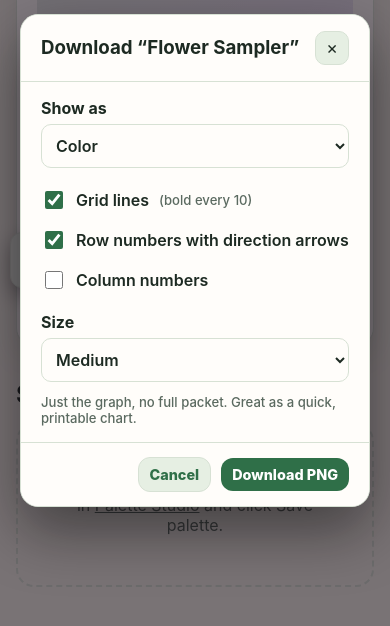
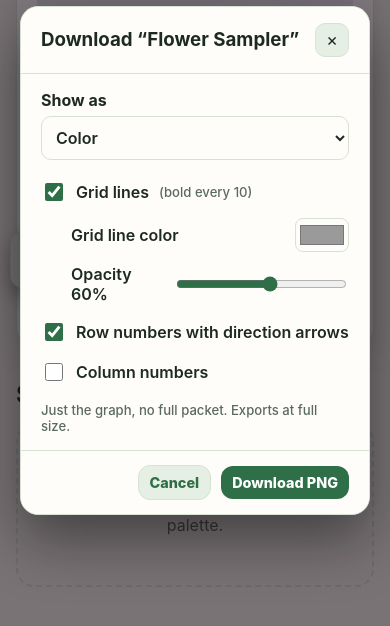
Before and after one commit to JJtheFree/FiberOS, a plain HTML site: page FiberOS V1 Main/my-studio.html in a window 390 px wide. Both pictures are taken after a click on the button "Download". Shown: the part 819-1445 px from the top of the page. Drawn offline with Linux system fonts and the light colour scheme.

Commit message:
Add files via upload

```diff
--- a/FiberOS V1 Main/my-studio.html
+++ b/FiberOS V1 Main/my-studio.html
@@ -86,17 +86,13 @@
           </select>
         </div>
         <label class="dl-check"><input type="checkbox" id="dlGrid" checked> Grid lines <span class="dl-hint">(bold every 10)</span></label>
+        <div class="dl-sub" id="dlGridOpts">
+          <div class="dl-field2"><label for="dlGridColor">Grid line color</label><input type="color" id="dlGridColor" value="#9a9a9a" class="dl-color"></div>
+          <div class="dl-field2"><label for="dlGridOpacity">Opacity <output id="dlGridOpacityVal">60%</output></label><input type="range" id="dlGridOpacity" min="10" max="100" value="60" class="dl-range"></div>
+        </div>
         <label class="dl-check"><input type="checkbox" id="dlRows" checked> Row numbers with direction arrows</label>
         <label class="dl-check"><input type="checkbox" id="dlCols"> Column numbers</label>
-        <div class="dl-field" style="margin-top:12px">
-          <label for="dlSize">Size</label>
-          <select id="dlSize" class="dl-input">
-            <option value="16">Small</option>
-            <option value="26" selected>Medium</option>
-            <option value="40">Large</option>
-          </select>
-        </div>
-        <div class="dl-hint" style="margin-top:10px">Just the graph, no full packet. Great as a quick, printable chart.</div>
+        <div class="dl-hint" style="margin-top:10px">Just the graph, no full packet. Exports at full size.</div>
       </div>
       <div class="ap-foot"><button class="btn secondary small" id="dlCancel">Cancel</button><button class="btn small" id="dlGo">Download PNG</button></div>
     </div>
@@ -108,6 +104,12 @@
     .dl-check{display:flex;align-items:center;gap:10px;padding:8px 0;font-weight:600;cursor:pointer}
     .dl-check input{width:18px;height:18px;accent-color:var(--aub)}
     .dl-hint{color:var(--muted);font-size:.82rem;font-weight:500}
+    .dl-sub{display:flex;flex-direction:column;gap:12px;padding:6px 0 8px 30px}
+    .dl-sub.dl-disabled{opacity:.4;pointer-events:none}
+    .dl-field2{display:flex;align-items:center;justify-content:space-between;gap:12px}
+    .dl-field2 label{font-weight:600}
+    .dl-color{width:54px;height:34px;border:1px solid var(--line);border-radius:8px;background:var(--surface);padding:2px;cursor:pointer}
+    .dl-range{width:190px;accent-color:var(--aub)}
   </style>
   <style>
     .ap-overlay{position:fixed;inset:0;background:rgba(20,12,22,.55);display:none;align-items:center;justify-content:center;z-index:9999;padding:20px}
@@ -228,6 +230,7 @@
 
     // ---- Download a design as a single chart image, with display options ----
     function ink(hex){ var r = hexRgb(hex); var L = .299*r[0] + .587*r[1] + .114*r[2]; return L > 150 ? '#1a1a1a' : '#ffffff'; }
+    function hexToRgba(hex, a){ var r = hexRgb(hex); return 'rgba(' + r[0] + ',' + r[1] + ',' + r[2] + ',' + a + ')'; }
     function chartColorMap(p){
       var SYMS = (window.FiberOSSchema && FiberOSSchema.SYMBOLS) || ['●','▲','■','◆','✚','✦','○','△','□','◇','✕','✱','⬟','⬢','▰','▱'];
       var map = {};
@@ -245,7 +248,8 @@
       var rows = grid.length, cols = grid[0].length;
       var cmap = chartColorMap(p);
       var rowDir = (p.chart && p.chart.rowDirection) || 'odd-rtl';
-      var cell = opts.cell, mode = opts.mode, showGrid = opts.grid, showRows = opts.rows, showCols = opts.cols;
+      var cell = 40, mode = opts.mode, showGrid = opts.grid, showRows = opts.rows, showCols = opts.cols;
+      var gridColor = opts.gridColor || '#9a9a9a', gridAlpha = (opts.gridOpacity != null ? opts.gridOpacity : 0.6);
       var lblFs = Math.max(10, Math.min(15, Math.floor(cell*0.66)));
       var sideM = showRows ? Math.max(42, lblFs*3) : 10;
       var topM = 30 + (showCols ? lblFs+8 : 6);
@@ -269,8 +273,9 @@
         if(mode!=='color' && cell>=12){ var it = cmap[hex]; if(it && it.symbol){ ctx.fillStyle = (mode==='symbol') ? '#1a1a1a' : ink(hex); ctx.fillText(it.symbol, x+cell/2, y+cell/2+1); } }
       }}
       if(showGrid){
-        for(var vx=0; vx<=cols; vx++){ var maj = vx%10===0; ctx.strokeStyle = maj?'rgba(0,0,0,.55)':'rgba(0,0,0,.16)'; ctx.lineWidth = maj?1.4:1; ctx.beginPath(); ctx.moveTo(ox+vx*cell, oy); ctx.lineTo(ox+vx*cell, oy+rows*cell); ctx.stroke(); }
-        for(var hy=0; hy<=rows; hy++){ var majr = hy%10===0; ctx.strokeStyle = majr?'rgba(0,0,0,.55)':'rgba(0,0,0,.16)'; ctx.lineWidth = majr?1.4:1; ctx.beginPath(); ctx.moveTo(ox, oy+hy*cell); ctx.lineTo(ox+cols*cell, oy+hy*cell); ctx.stroke(); }
+        var minorC = hexToRgba(gridColor, gridAlpha), majorC = hexToRgba(gridColor, Math.min(1, gridAlpha + 0.35));
+        for(var vx=0; vx<=cols; vx++){ var maj = vx%10===0; ctx.strokeStyle = maj?majorC:minorC; ctx.lineWidth = maj?1.6:1; ctx.beginPath(); ctx.moveTo(ox+vx*cell, oy); ctx.lineTo(ox+vx*cell, oy+rows*cell); ctx.stroke(); }
+        for(var hy=0; hy<=rows; hy++){ var majr = hy%10===0; ctx.strokeStyle = majr?majorC:minorC; ctx.lineWidth = majr?1.6:1; ctx.beginPath(); ctx.moveTo(ox, oy+hy*cell); ctx.lineTo(ox+cols*cell, oy+hy*cell); ctx.stroke(); }
       }
       if(showRows){
         ctx.fillStyle = '#3a2f2a'; ctx.font = '700 ' + lblFs + 'px -apple-system,Segoe UI,Roboto,Arial,sans-serif'; ctx.textBaseline = 'middle';
@@ -294,14 +299,21 @@
         document.getElementById('dlClose').onclick = closeDesignDownload;
         document.getElementById('dlCancel').onclick = closeDesignDownload;
         document.getElementById('dlOverlay').addEventListener('click', function(e){ if(e.target===this) closeDesignDownload(); });
+        var dlGridEl = document.getElementById('dlGrid');
+        var dlGridOptsEl = document.getElementById('dlGridOpts');
+        var dlOpacityEl = document.getElementById('dlGridOpacity');
+        function syncGridOpts(){ dlGridOptsEl.classList.toggle('dl-disabled', !dlGridEl.checked); }
+        dlGridEl.onchange = syncGridOpts; syncGridOpts();
+        dlOpacityEl.oninput = function(){ document.getElementById('dlGridOpacityVal').textContent = dlOpacityEl.value + '%'; };
         document.getElementById('dlGo').onclick = function(){
           if(!dlProject) return;
           renderChartPNG(dlProject, {
             mode: document.getElementById('dlMode').value,
-            grid: document.getElementById('dlGrid').checked,
+            grid: dlGridEl.checked,
+            gridColor: document.getElementById('dlGridColor').value,
+            gridOpacity: (+dlOpacityEl.value || 60) / 100,
             rows: document.getElementById('dlRows').checked,
-            cols: document.getElementById('dlCols').checked,
-            cell: (+document.getElementById('dlSize').value) || 26
+            cols: document.getElementById('dlCols').checked
           });
           closeDesignDownload();
         };
```
